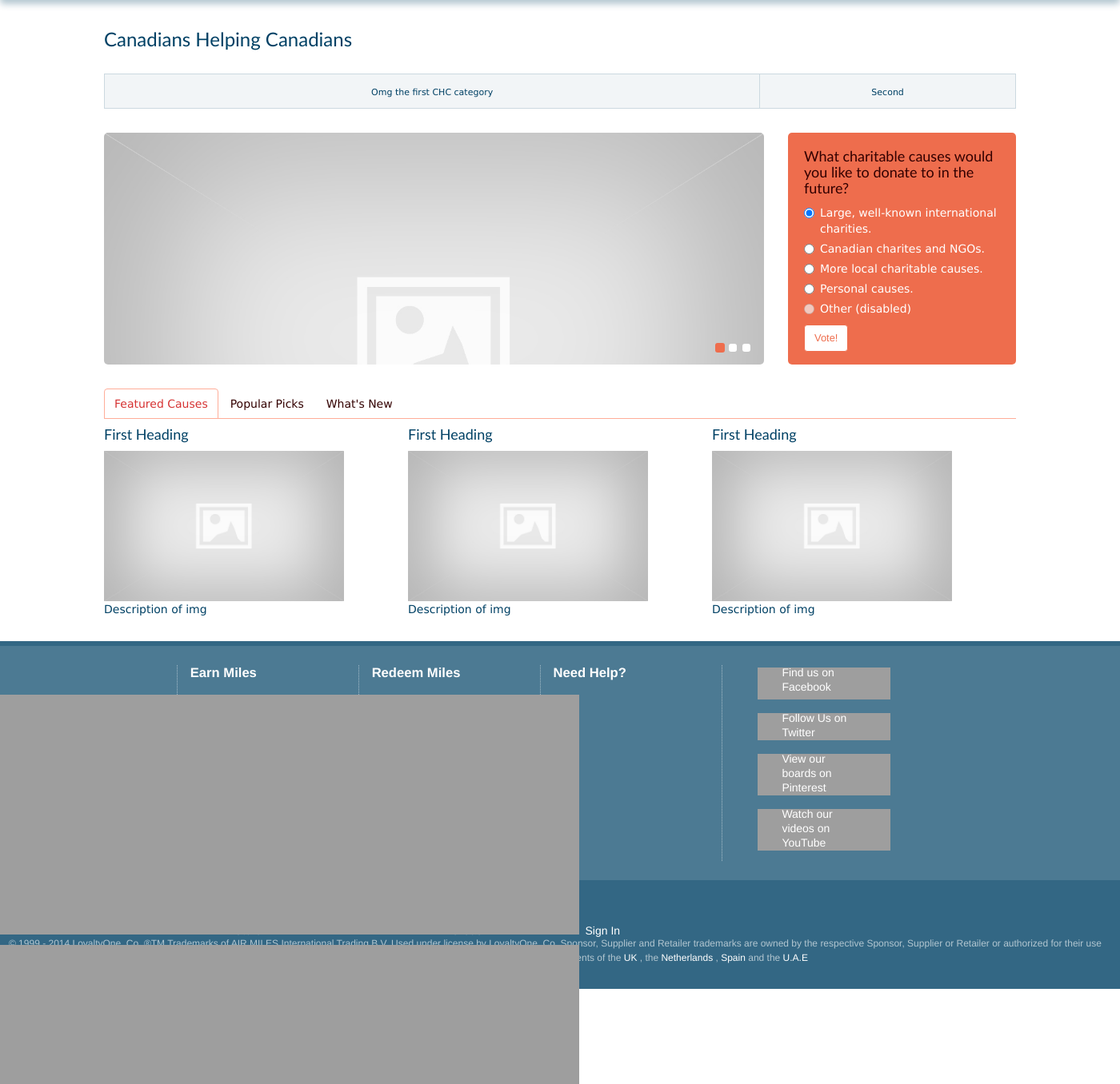
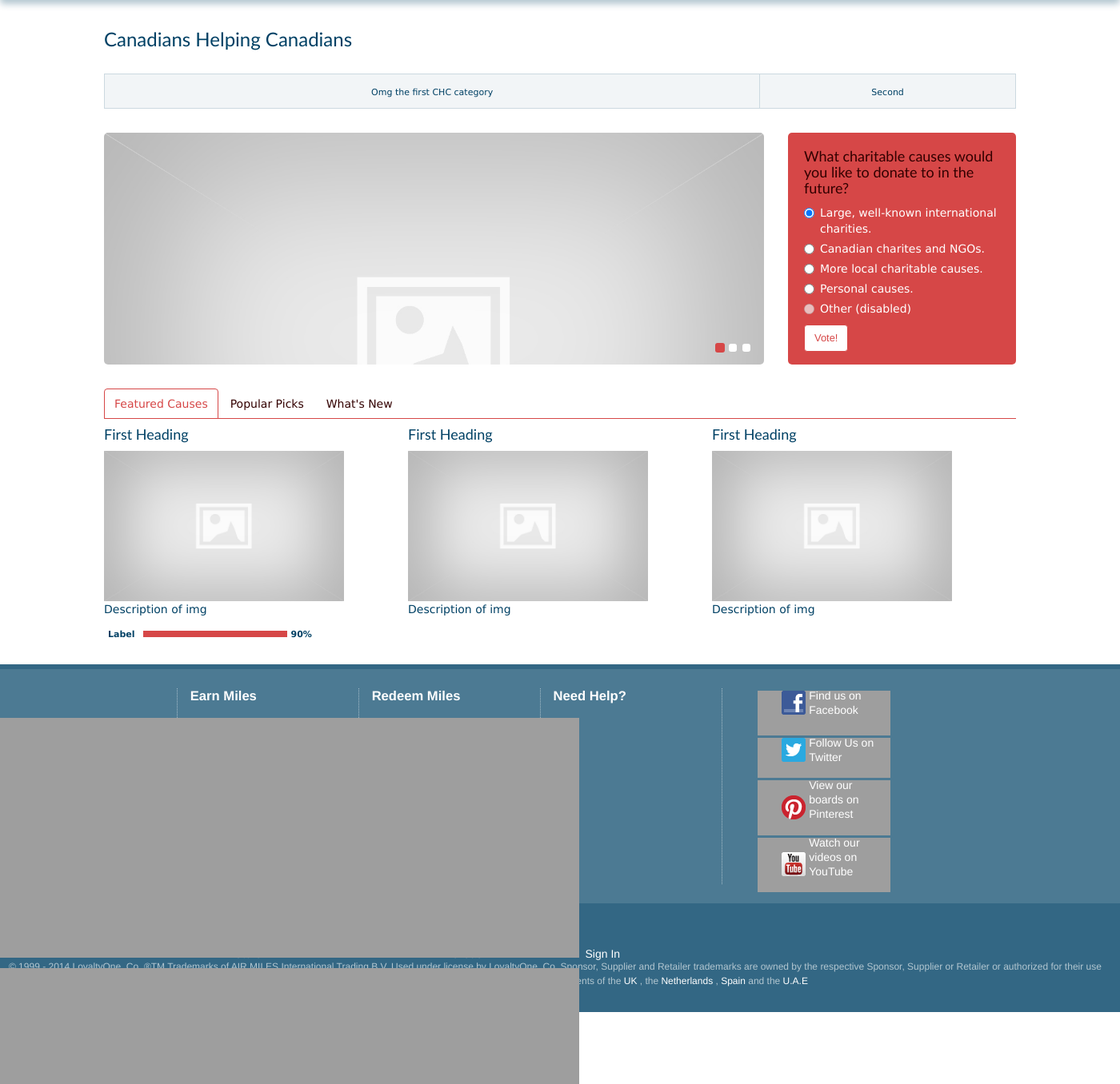
Before and after one commit to Ooblah/CHC, a PHP site: page / in a window 1400 px wide. Shown: the part 179-1535 px from the top of the page at 80% size. Run offline with PHP 8.4, Linux system fonts and the light colour scheme; some libraries are stand-ins or nearby versions; grey boxes are pictures that could not be loaded.

Commit message:
progress bar

```diff
--- a/CHCIndex.html
+++ b/CHCIndex.html
@@ -8,6 +8,7 @@
 	<link rel="stylesheet" type="text/css" href="css/styles.css">
 	<link rel="stylesheet" type="text/css" href="css/styles2.css">
 	<link rel="stylesheet" type="text/css" href="css/rewards.css">
+	<link rel="stylesheet" type="text/css" href="css/jqbar.css">
 	<link rel="stylesheet" type="text/css" href="css/custom.css">
 </head>
 
@@ -245,6 +246,8 @@
 								<h4>First Heading</h4>
 								<img class="img-responsive" src="img/placeholder.jpg">
 								<p>Description of img</p>
+								<div id="bar-1">
+								</div>
 							</div>
 							<div class="col-sm-4">
 								<h4>First Heading</h4>
@@ -393,26 +396,26 @@
 					<ul>
 						<li class="facebook">
 							<a target="_blank" title="" href="https://www.facebook.com/AirMilesCanada">
-								<span class="social-icon"></span>
+								<img src="img/icn-facebook-large.png">
 								<span class="title">Find us on Facebook</span>
 							</a>
 							<div class="social-interaction-wrapper">
 							</li>
 							<li class="twitter">
 								<a target="_blank" title="" href="https://twitter.com/AIRMILES">
-									<span class="social-icon"></span>
+									<img src="img/icn-twitter-large.png">
 									<span class="title">Follow Us on Twitter</span>
 								</a>
 							</li>
 							<li class="pinterest">
 								<a target="_blank" title="" href="http://pinterest.com/airmilescanada/">
-									<span class="social-icon"></span>
+									<img src="img/icn-pinterest-large.png">
 									<span class="title">View our boards on Pinterest</span>
 								</a>
 							</li>
 							<li class="youtube">
 								<a target="_blank" title="" href="http://www.youtube.com/user/AIRMILESCanada">
-									<span class="social-icon"></span>
+									<img src="img/icn-youtube-large.png">
 									<span class="title">Watch our videos on YouTube</span>
 								</a>
 							</li>
@@ -466,6 +469,7 @@
 	<script type="text/javascript" src="js/jquery-2.1.1.min.js"></script>
 	<script type="text/javascript" src="js/bootstrap.js"></script>
 	<script type="text/javascript" src="js/fbshare.js"></script>
+	<script type="text/javascript" src="js/jqbar.js"></script>
 	<script type="text/javascript" src="js/custom.js"></script>
 
 
--- a/css/custom.css
+++ b/css/custom.css
@@ -10,7 +10,7 @@
     background-color: white;
 }
 .carousel-indicators .active{
-    background-color: #ee6d4d;
+    background-color: #D64747;
 }
 
 .pad-top {
@@ -25,7 +25,7 @@
     .poll {
         height: 290px;
         border-radius: 5px;
-        background-color: #ee6d4d;
+        background-color: #D64747;
         padding: 10px 20px 20px;
         color: white;
     }
@@ -38,8 +38,8 @@
 }
 .btn-default {
     background-color: white;
-    color: #ee6d4d;
-    border-color: #ee6d4d;
+    color: #D64747;
+    border-color: #D64747;
 }
 .tab-pane img {
     width: 300px;
@@ -48,8 +48,8 @@
 .nav-tabs > li.active > a,
 .nav-tabs > li.active > a:hover,
 .nav-tabs > li.active > a:focus {
-    border-color: #ffad99;
-    color: #d63333;
+    border-color: #D64747;
+    color: #D64747;
 }
 .nav-tabs > li > a{
     color: #330000;
@@ -58,11 +58,11 @@
     padding: 8px 12px;
 }
 .nav-tabs {
-    border-color: #ffad99;
+    border-color: #D64747;
 }
 .nav-tabs > li > a:hover,
 .nav-tabs > li > a:focus {
-    border-bottom: #d63333;
+    border-bottom: #D64747;
 }
 
 #am-footer h3 {
@@ -80,3 +80,13 @@
     width: 150px;
     padding-top: 45px;
 }
+.social-wrapper img {
+    padding: 0 0 20px;
+}
+#am-footer .main-bar .item.social-wrapper li {
+    margin-bottom: 0;
+}
+
+.jqbar {
+    top: 0;
+}
--- /dev/null
+++ b/css/jqbar.css
@@ -0,0 +1,52 @@
+.jqbar
+{
+    position: relative;
+    top: 100px;
+}
+.jqbar.vertical
+{
+    text-align: center;
+    display: inline-block;
+}
+.jqbar.vertical span
+{
+    display: block;
+    font-size: 11px;
+    font-weight: bold;
+}
+.jqbar.vertical .bar-percent
+{
+    font-size: 11px;
+    font-weight: bold;
+    position: absolute;
+    height: 20px;
+    margin-bottom: 5px;
+    width: 100%;
+}
+.jqbar.vertical .bar-level-wrapper
+{
+    position: relative;
+    display: inline-block;
+    overflow: hidden;
+}
+.jqbar.vertical .bar-level
+{
+    position: absolute;
+}
+
+/*horizontal*/
+
+.jqbar.horizontal span
+{
+    display: inline-block;
+    margin-left: 5px;
+    font-size: 11px;
+    font-weight: bold;
+}
+.jqbar.horizontal .bar-percent
+{
+    font-size: 11px;
+    font-weight: bold;
+    height: 20px;
+    margin-bottom: 5px;
+}
--- a/js/custom.js
+++ b/js/custom.js
@@ -1,6 +1,19 @@
 $(document).ready(function() {
-    $('.nav-tabs a').click(function(e) {
-    	e.preventDefault();
-    	$(this).tab('show');
-    });
+	$('.nav-tabs a').click(function(e) {
+		e.preventDefault();
+		$(this).tab('show');
+	});
+
+	$(document).ready(function () {
+
+		$('#bar-1').jqbar({
+			animationSpeed: 500,
+			label: 'Label',
+			value: 90,
+			barColor: '#D64747',
+			orientation: 'h',
+			barWidth: 8
+		});
+
+	});
 });
--- /dev/null
+++ b/js/jqbar.js
@@ -0,0 +1,101 @@
+/*********************************************
+
+Author : EGrappler.com
+URL    : http://www.egrappler.com
+License: http://www.egrappler.com/license.
+
+*********************************************/
+(function ($) {
+    $.fn.extend({
+        jqbar: function (options) {
+            var settings = $.extend({
+                animationSpeed: 2000,
+                barLength: 200,
+                orientation: 'h',
+                barWidth: 10,
+                barColor: 'red',
+                label: '&nbsp;',
+                value: 100
+            }, options);
+
+            return this.each(function () {
+
+                var valueLabelHeight = 0;
+                var progressContainer = $(this);
+
+                if (settings.orientation == 'h') {
+
+                    progressContainer.addClass('jqbar horizontal').append('<span class="bar-label"></span><span class="bar-level-wrapper"><span class="bar-level"></span></span><span class="bar-percent"></span>');
+
+                    var progressLabel = progressContainer.find('.bar-label').html(settings.label);
+                    var progressBar = progressContainer.find('.bar-level').attr('data-value', settings.value);
+                    var progressBarWrapper = progressContainer.find('.bar-level-wrapper');
+
+                    progressBar.css({ height: settings.barWidth, width: 0, backgroundColor: settings.barColor });
+
+                    var valueLabel = progressContainer.find('.bar-percent');
+                    valueLabel.html('0');
+                }
+                else {
+
+                    progressContainer.addClass('jqbar vertical').append('<span class="bar-percent"></span><span class="bar-level-wrapper"><span class="bar-level"></span></span><span class="bar-label"></span>');
+
+                    var progressLabel = progressContainer.find('.bar-label').html(settings.label);
+                    var progressBar = progressContainer.find('.bar-level').attr('data-value', settings.value);
+                    var progressBarWrapper = progressContainer.find('.bar-level-wrapper');
+
+                    progressContainer.css('height', settings.barLength);
+                    progressBar.css({ height: settings.barLength, top: settings.barLength, width: settings.barWidth, backgroundColor: settings.barColor });
+                    progressBarWrapper.css({ height: settings.barLength, width: settings.barWidth });
+
+                    var valueLabel = progressContainer.find('.bar-percent');
+                    valueLabel.html('0');
+                    valueLabelHeight = parseInt(valueLabel.outerHeight());
+                    valueLabel.css({ top: (settings.barLength - valueLabelHeight) + 'px' });
+                }
+
+                animateProgressBar(progressBar);
+
+                function animateProgressBar(progressBar) {
+
+                    var level = parseInt(progressBar.attr('data-value'));
+                    if (level > 100) {
+                        level = 100;
+                        alert('max value cannot exceed 100 percent');
+                    }
+                    var w = settings.barLength * level / 100;
+
+                    if (settings.orientation == 'h') {
+                        progressBar.animate({ width: w }, {
+                            duration: 2000,
+                            step: function (currentWidth) {
+                                var percent = parseInt(currentWidth / settings.barLength * 100);
+                                if (isNaN(percent))
+                                    percent = 0;
+                                progressContainer.find('.bar-percent').html(percent + '%');
+                            }
+                        });
+                    }
+                    else {
+
+                        var h = settings.barLength - settings.barLength * level / 100;
+                        progressBar.animate({ top: h }, {
+                            duration: 2000,
+                            step: function (currentValue) {
+                                var percent = parseInt((settings.barLength - parseInt(currentValue)) / settings.barLength * 100);
+                                if (isNaN(percent))
+                                    percent = 0;
+                                progressContainer.find('.bar-percent').html(Math.abs(percent) + '%');
+                            }
+                        });
+
+                        progressContainer.find('.bar-percent').animate({ top: (h - valueLabelHeight) }, 2000);
+
+                    }
+                }
+
+            });
+        }
+    });
+
+})(jQuery);
```
Also changed, not shown: img/icn-facebook-large.png (added), img/icn-pinterest-large.png (added), img/icn-twitter-large.png (added), img/icn-youtube-large.png (added).
